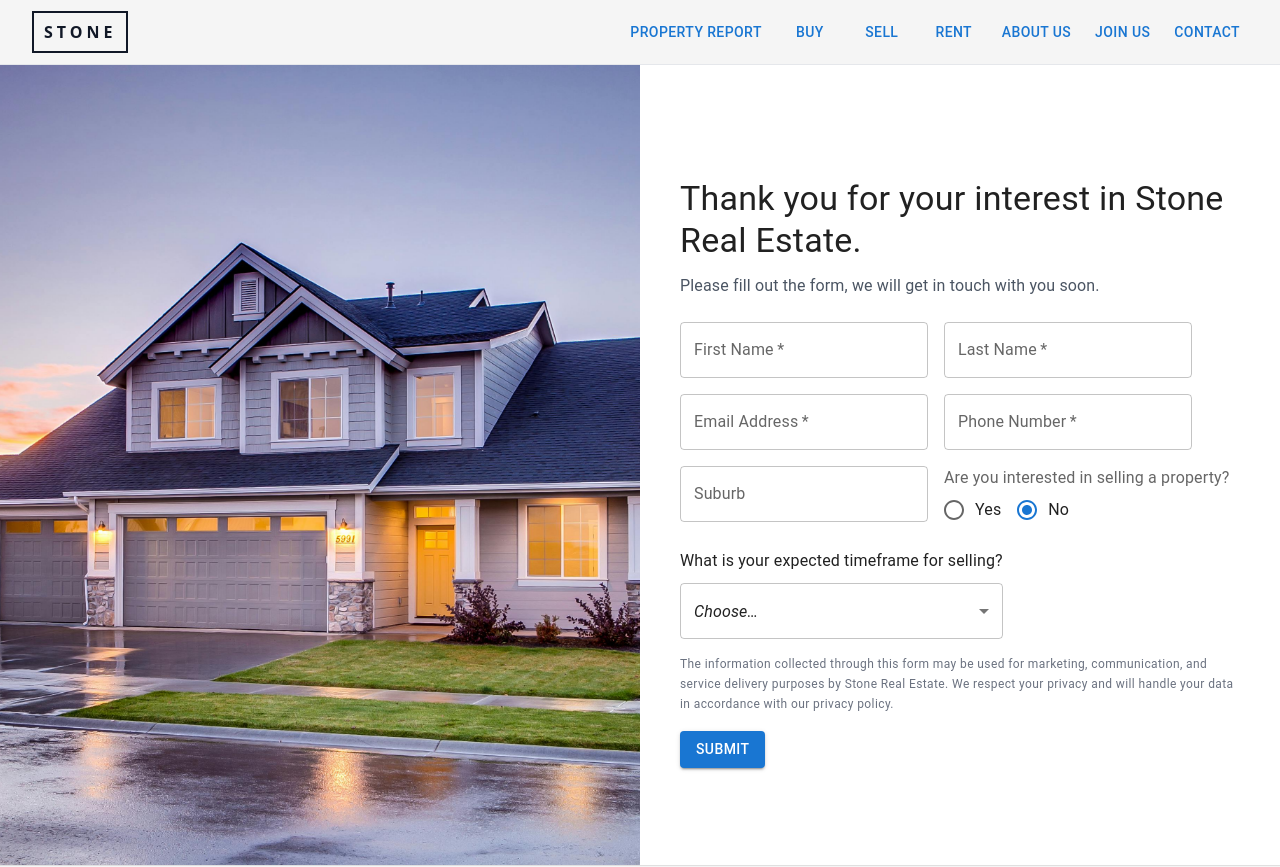
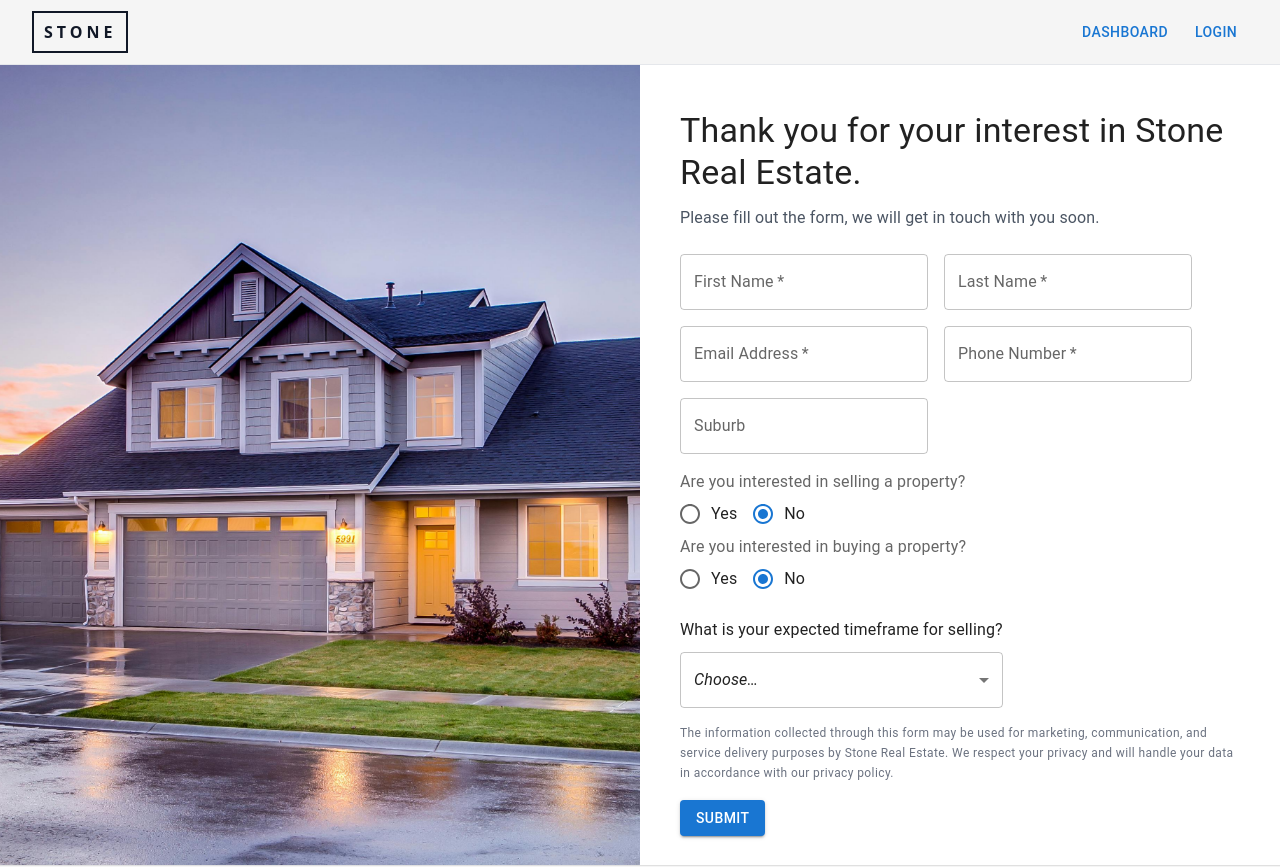
Before and after one commit to laophan74/wmhsl-real-estate, a React (Vite) app: page / in a window 1280 px wide. Shown: the top 867 px of the page. Built offline with nearby package versions, Linux system fonts and the light colour scheme.

Commit message:
feat: restore homepage route

```diff
--- a/src/components/common/TopBar/TopBar.jsx
+++ b/src/components/common/TopBar/TopBar.jsx
@@ -15,13 +15,8 @@ import MenuIcon from "@mui/icons-material/Menu";
 import "./TopBar.css";
 
 const navLinks = [
-  { label: "PROPERTY REPORT", to: "/properties" },
-  { label: "BUY", to: "/properties?type=buy" },
-  { label: "SELL", to: "/properties?type=sell" },
-  { label: "RENT", to: "/properties?type=rent" },
-  { label: "ABOUT US", to: "/about" },
-  { label: "JOIN US", to: "/join" },
-  { label: "CONTACT", to: "/contact" },
+  { label: "Dashboard", to: "/dashboard" },
+  { label: "Login", to: "/login" },
 ];
 
 export default function TopBar() {
--- /dev/null
+++ b/src/pages/Dashboard/DashboardPage.jsx
@@ -0,0 +1,12 @@
+import React from "react";
+
+const DashboardPage = () => {
+  return (
+    <div className="dashboard-page">
+      <h1>Dashboard</h1>
+      <p>This is the dashboard page.</p>
+    </div>
+  );
+};
+
+export default DashboardPage;
--- a/src/pages/Home/HomePage.jsx
+++ b/src/pages/Home/HomePage.jsx
@@ -75,8 +75,19 @@ export default function HomePage() {
                   </Grid>
 
                   <Grid item xs={12} sm={6}>
+                    <FormControl style={{ paddingRight: '10px' }}>
+                      <FormLabel>Are you interested in selling a property?</FormLabel>
+                      <RadioGroup
+                        row
+                        value={selling}
+                        onChange={(e) => setSelling(e.target.value)}
+                      >
+                        <FormControlLabel value="yes" control={<Radio />} label="Yes" />
+                        <FormControlLabel value="no" control={<Radio />} label="No" />
+                      </RadioGroup>
+                    </FormControl>
                     <FormControl>
-                      <FormLabel>Are you interested in selling a property?</FormLabel>
+                      <FormLabel>Are you interested in buying a property?</FormLabel>
                       <RadioGroup
                         row
                         value={selling}
--- /dev/null
+++ b/src/pages/Login/LoginPage.jsx
@@ -0,0 +1,12 @@
+import React from "react";
+
+const LoginPage = () => {
+  return (
+    <div className="login-page">
+      <h1>Login</h1>
+      <p>This is the login page.</p>
+    </div>
+  );
+};
+
+export default LoginPage;
```
Also changed, not shown: src/routes.jsx (+4 -7 lines).
